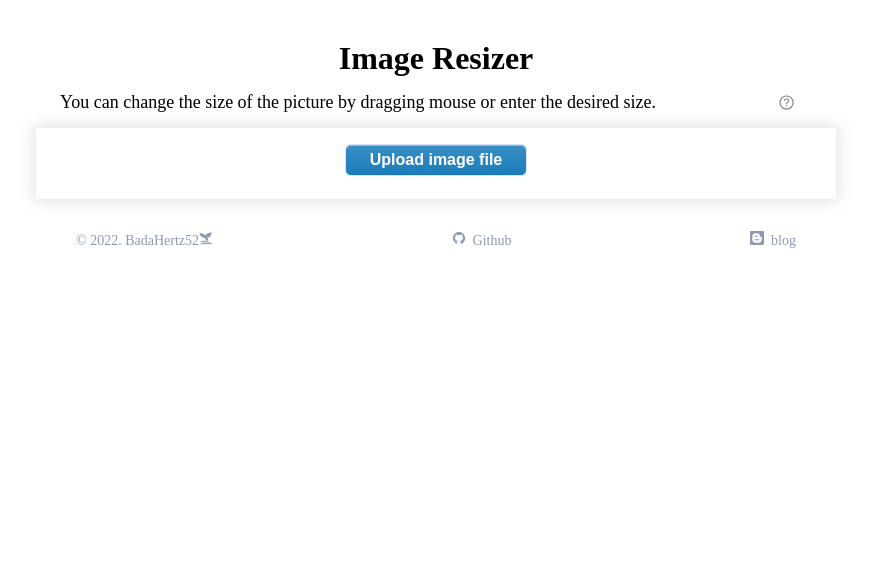
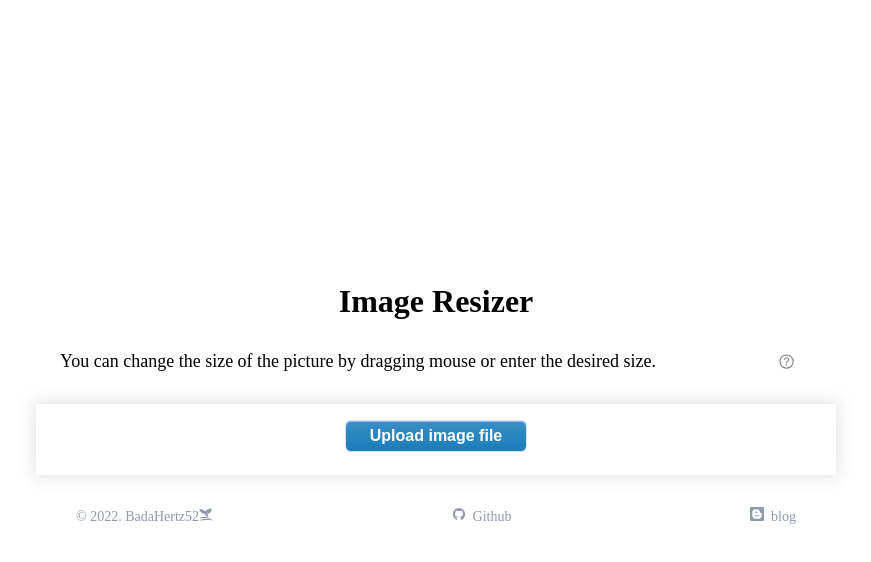
Before and after one commit to BadaHertz52/imageResizer, a React (Create React App) app: page / in a window 1280 px wide. Shown: the top 562 px of the page, without its empty margins (204-1075 px from the left). Built offline with nearby package versions, Linux system fonts and the light colour scheme; a web font is replaced by a local one.

Commit message:
[STYLE] Modify style

```diff
--- a/src/assets/main.css
+++ b/src/assets/main.css
@@ -1,14 +1,16 @@
 @import url("https://fonts.googleapis.com/css2?family=Edu+VIC+WA+NT+Beginner&display=swap");
 body {
   margin: 0;
+  display: flex;
 }
 
 #root {
   width: 100%;
-  height: 100%;
+  height: 100vh;
   display: flex;
   justify-content: center;
   align-items: center;
+  transition: height 300ms ease;
 }
 #root button {
   background-color: initial;
@@ -17,14 +19,14 @@ body {
 
 #inner {
   width: 80%;
-  margin-top: 10vh;
   display: flex;
   flex-direction: column;
+  margin-top: 32px;
 }
 #inner header {
   width: 100%;
   text-align: center;
-  margin-bottom: 1rem;
+  margin-bottom: 2rem;
 }
 
 #pageHeader {
@@ -54,6 +56,7 @@ body {
   align-items: center;
   width: 94%;
   margin: 0 3%;
+  margin-bottom: 16px;
   line-height: 16px;
 }
 
@@ -111,7 +114,7 @@ body {
 }
 .moreDirection.on .moreDirectionCloseBtn {
   position: absolute;
-  top: 24px;
+  top: 16px;
   right: 24px;
   font-size: 16px;
 }
@@ -600,9 +603,4 @@ body {
   #maxSize header, #minSize header, #imgSize header {
     font-size: 16px;
   }
-}
-@media screen and (min-width: 1440px) {
-  #inner {
-    width: 1000px;
-  }
 }/*# sourceMappingURL=main.css.map */
--- a/src/assets/main.scss
+++ b/src/assets/main.scss
@@ -9,13 +9,15 @@ $darkgrey: rgb(119, 117, 117);
 $lightgrey:#F7F5F2;
 body{
   margin: 0;
+  display: flex;
 }
 #root{
   width: 100%;
-  height: 100%;
+  height: 100vh;
   display: flex;
   justify-content: center;
   align-items: center;
+  transition: height 300ms ease;
   button{
     background-color: initial;
     border: none;
@@ -23,13 +25,13 @@ body{
 }
 #inner{
   width: 80%;
-  margin-top: 10vh;
   display: flex;
   flex-direction: column;
+  margin-top:32px;
   header{
     width: 100%;
     text-align: center;
-    margin-bottom: 1rem;
+    margin-bottom: 2rem;
   }
 }
 #pageHeader{
@@ -57,6 +59,7 @@ body{
   align-items: center;
   width: 94%;
   margin: 0 3%;
+  margin-bottom: $basicTextSize;
   line-height: $basicTextSize;
 }
 .moreDirectionBtn {
@@ -105,7 +108,7 @@ body{
   z-index: 10;
   .moreDirectionCloseBtn{
     position: absolute;
-    top:$basicTextSize * 1.5 ;
+    top:$basicTextSize * 1 ;
     right:$basicTextSize * 1.5 ;
     font-size: $basicTextSize;
   }
@@ -579,8 +582,3 @@ body{
   }
 }
 }
-@media screen and (min-width:1440px) {
-  #inner{
-    width: 1000px;
-  }
-}
```
Also changed, not shown: 1 other file (tests, documents, lock files or other folders).
